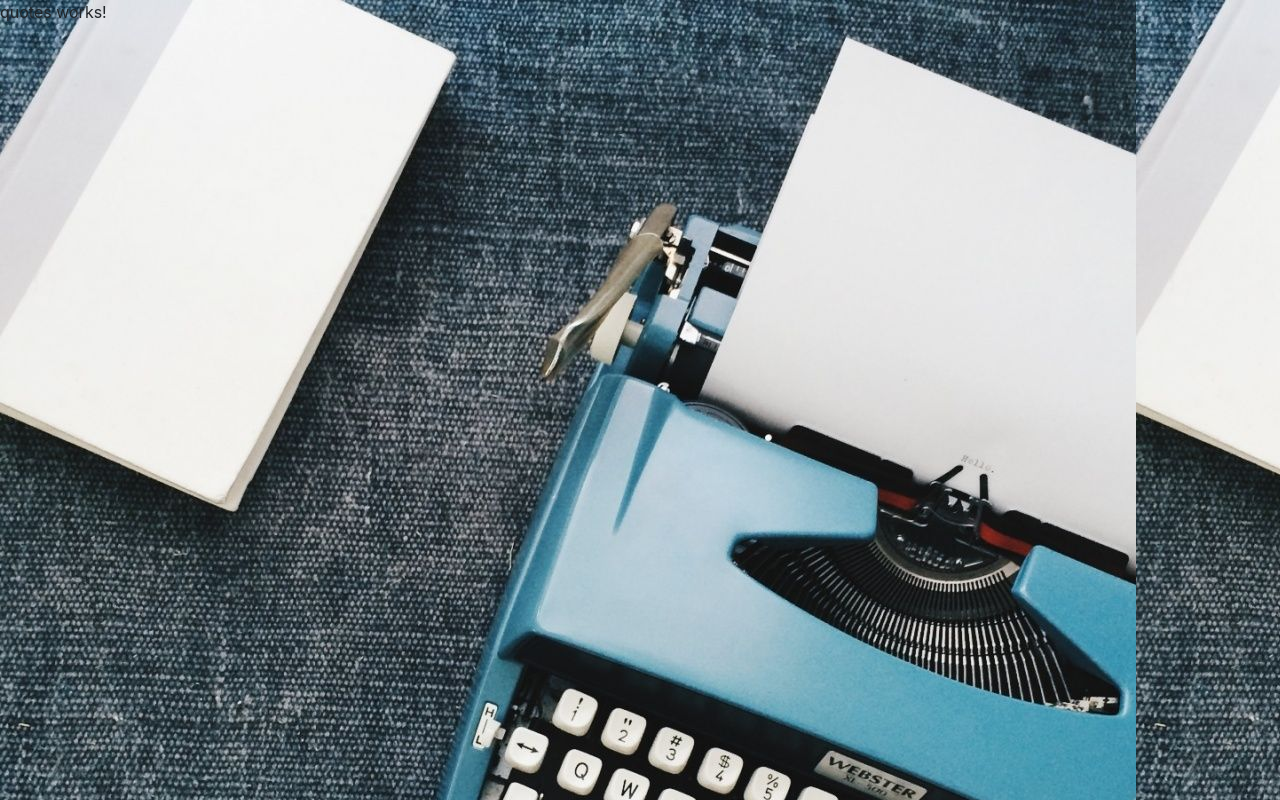
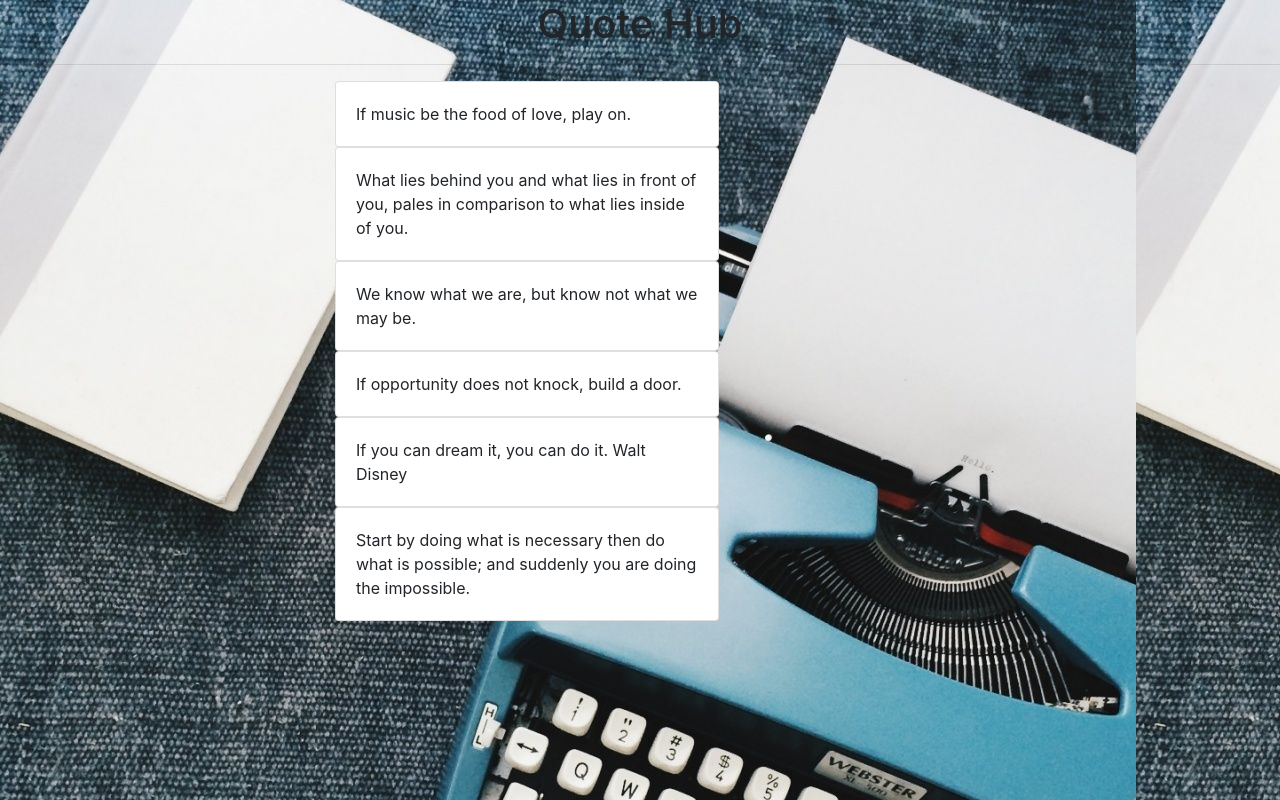
Before and after one commit to Missy-Olivia/Quotes, an Angular app: page / in a window 1280 px wide. Built offline with nearby package versions, Linux system fonts and the light colour scheme.

Commit message:
added quotes cards to quotes components

```diff
--- a/src/app/quote.ts
+++ b/src/app/quote.ts
@@ -1,6 +1,6 @@
 export class Quote {
     showDets: boolean;
     constructor(public id:number,public quote:string,public author:string, public datePosted: Date,public likes:number, public dislikes:number){
-        this.showDets=false;
+        this.showDets=true;
     }
 }
--- a/src/app/quotes/quotes.component.html
+++ b/src/app/quotes/quotes.component.html
@@ -1 +1,22 @@
-<p>quotes works!</p>
+<div class="overlay">
+    <h1 class="text-center">
+     Quote Hub
+    </h1>
+    <hr>
+    <div class="container-fluid">
+      <div class="row">
+        <div class="col-sm-3">
+        </div>
+        <div class="col-sm-9">
+          <div class="all-cards">
+            <div *ngFor="let quote of sortQuotes let i= index" class="card" style="width: 24rem;"  >
+              <div class="card-body">
+                <p class="card-text" id="param">{{quote.quote}}</p>
+              </div>
+            </div>
+          </div>
+        </div>
+      </div>
+    </div>
+
+  </div>
```
